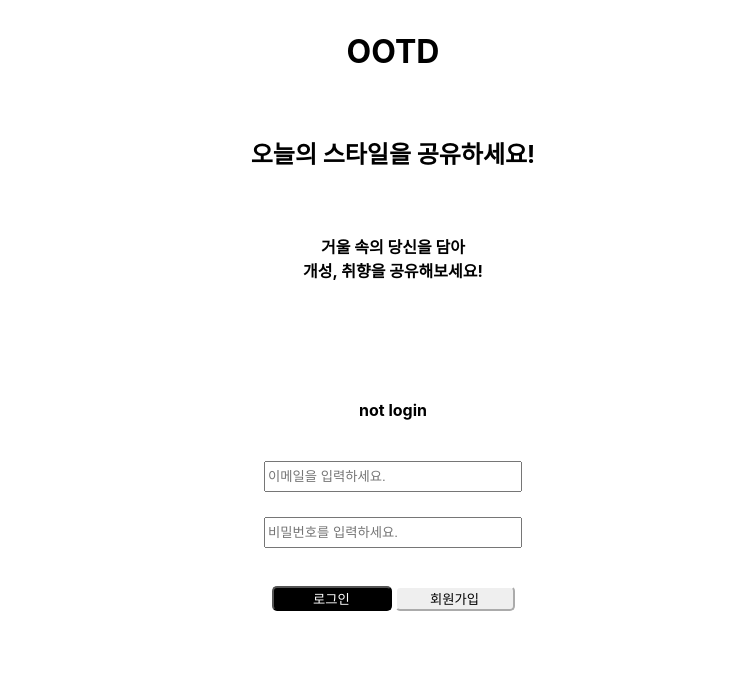
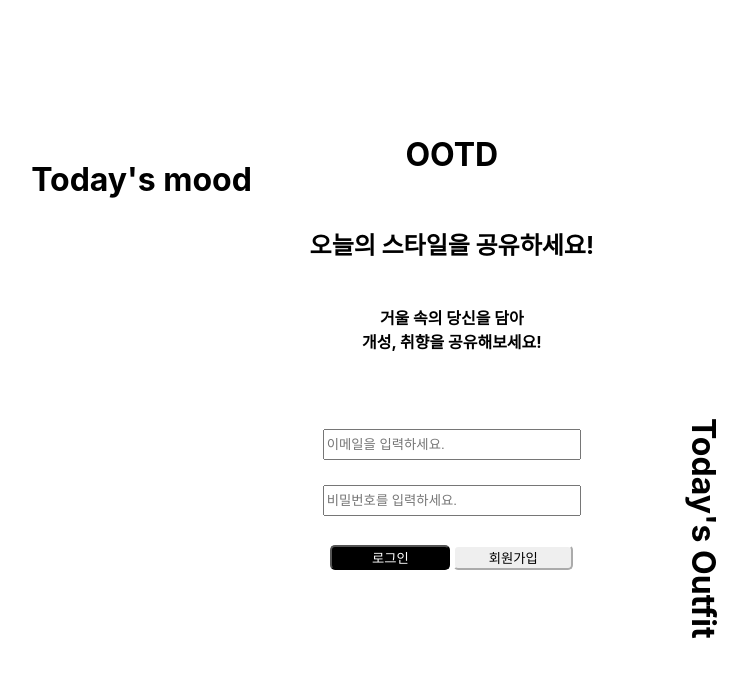
Before and after one commit to osj1405/OOTD, a React (Create React App) app in the folder client/: page / in a window 1280 px wide. Shown: the top 678 px of the page, without its empty margins (247-995 px from the left). Built offline with nearby package versions, Linux system fonts and the light colour scheme; no server answers.

Commit message:
fix carousel

```diff
--- a/client/src/App.module.css
+++ b/client/src/App.module.css
@@ -1,5 +1,18 @@
 .App {
+  display: flex;
   text-align: center;
+  justify-content: center;
+  width: 100vw;
+  height: 100vh;
+  max-width: 100vw;
+  max-height: 100vh;
+}
+
+.container {
+  display: flex;
+  flex-direction: column;
+  justify-content: center;
+  padding-bottom: 10%;
 }
 
 .App-logo {
@@ -52,13 +65,38 @@
   margin-top: 5%;
 }
 
+.formContainer{
+  display: flex;
+  flex-direction: row;
+  justify-content: space-between;
+  align-items: center;
+}
+
+.slogan {
+  writing-mode: sideways-lr;
+  font-size: xx-large;
+  padding-bottom: 30%;
+  padding-top: 10%;
+  align-self: flex-start;
+}
+
+.slogan2 {
+  writing-mode: vertical-rl;
+  font-size: xx-large;
+  padding-top: 30%;
+  padding-bottom: 10%;
+}
+
 .loginForm{
   display: flex;
   flex-direction: column;
+  align-self: flex-start;
   align-items: center;
   gap: 25px;
-  margin-top: 8%;
+  margin-top: 15%;
+  width: 400px;
 }
+
 
 .buttonForm{
   display: flex;
--- a/client/src/App.tsx
+++ b/client/src/App.tsx
@@ -87,11 +87,14 @@ function App() {
   }
   return (
     <div className={styles.App}>
+      <p className={styles.slogan}>Today's mood</p>
+      <div className={styles.container}>
         <p className={styles.title}>OOTD</p>
         <p className={styles.discription1}>오늘의 스타일을 공유하세요!</p>
         <p className={styles.discription2}>거울 속의 당신을 담아<br />개성, 취향을 공유해보세요!</p>
+        <div className={styles.formContainer}>
           <form className={styles.loginForm} onSubmit={handleLogin}>
-        {session ? <p>looged in</p> : <p>not login</p>}
+            {/* {session ? <p>looged in</p> : <p>not login</p>} */}
             <input
               type="email"
               className={styles.inputField}
@@ -119,8 +122,9 @@ function App() {
                 }}>회원가입</button>
             </div>
           </form>
-      <ul>
-      </ul>
+        </div>
+       </div>
+     <p className={styles.slogan2}>Today's Outfit</p>
     </div>
   );
 }
--- a/client/src/component/WriteModal.module.css
+++ b/client/src/component/WriteModal.module.css
@@ -26,21 +26,24 @@
     justify-self: flex-start;
 }
 
-.imagesContainer {
+.carouselContainer {
     display: flex;
-    flex-direction: row;
+    margin-top: 5%;
 }
 
-.carouselContainer {
-    /* display: flex; */
+.imagesContainer {
+    position: relative;
+    display: flex;
+    justify-content: center;
     width: 600px;
     height: 400px;
-    margin-top: 20px;
-    padding: 0 20px;
-    }
+    overflow: hidden;
+    gap: 5px;
+}
 
 .carouselButton {
     border-width: 0px;
+    height: 400px;
     font-size: x-large;
     color: #353535;
     background-color: #f5f5f5;
@@ -48,7 +51,7 @@
 }
 
 .image {
-    position: relative;
+    position: absolute;
     width: 300px;
     height: 400px;
     border-radius: 10px;
@@ -61,30 +64,31 @@
 
 
 .current {
-    position: absolute;
-    /* bottom: 2%; */
     z-index: 3;
     opacity: 1;
 }
 
 .prev {
-    position: relative;
-    z-index: 2;
+    z-index: 1;
     opacity: 0.6;
-    /* right: 3%;  */
+    transform: translateX(-50%) scale(0.9);
 }
 
 .next {
-    position: relative;
     z-index: 2;
     opacity: 0.6;
-    left: 3%;
+    transform: translateX(50%) scale(0.9); /* 오른쪽에 위치 */
 }
 
-.imageArrayContainer {
-    display: flex;
-    flex-direction: row;
-    gap: 3px;
+.elseImage {
+    display: none;
+}
+
+.preview {
+    position: relative;
+    top: 40%;
+    font-size: large;
+    font-weight: bold;
 }
 
 .fileButton {
@@ -115,6 +119,7 @@
     align-items: center;
     gap: 3%;
 }
+
 .cancelButton {
     margin-top: 5%;
     width: 200px;
@@ -134,15 +139,3 @@
     background-color: #4863e8;
     border-radius: 10px;
 }
-
-.emptyImage {
-    padding: 250px 200px;
-    background-color: #d0d0d0;
-    border-radius: 10px;
-    width: 300px;
-    height: 400px;
-    padding: 0px;
-    object-fit: cover;
-    justify-self: center;
-    overflow: hidden;
-}
--- a/client/src/component/WriteModal.tsx
+++ b/client/src/component/WriteModal.tsx
@@ -1,8 +1,5 @@
 import styles from "./WriteModal.module.css"
 import { useState, useRef, useEffect } from "react";
-import feed_image from '../assets/feed_image.jpg'
-import feed_image2 from '../assets/feed_image2.jpg'
-import feed_image3 from '../assets/profile_image.jpg'
 import { useSelector } from "react-redux";
 import { RootState } from "../store/rootStore";
 import { supabase } from "../App";
@@ -22,7 +19,6 @@ export default function WriteModal({
     const [content, setContent] = useState<string>("")
 
     // eslint-disable-next-line no-unused-vars
-    const imagesExample = [feed_image, feed_image2, feed_image3]
     const todayDate = new Date();
     const day = ["일", "월", "화", "수", "목", "금", "토"];
     const todayDay = day[todayDate.getDay()]
@@ -50,6 +46,7 @@ export default function WriteModal({
         const fileList = e.target.files
 
         if(fileList){
+            setCurrentIndex(0)
             const fileArray = Array.from(fileList)
 
             if(fileArray.length === 0){
@@ -177,7 +174,7 @@ export default function WriteModal({
         }
         setUploadImageFilePath([])
         setImagePreviewUrl([])
-
+        setCurrentIndex(0)
         onClose()
     }
 
@@ -188,46 +185,39 @@ export default function WriteModal({
                     <p className={styles.functionName}>Posting</p>
                     <p>오늘의 스타일을 업로드하세요!</p>
                     <p>{todayDate.getMonth()+1}월 {todayDate.getDate()}일 {todayDay}요일</p>
-                    <div className={styles.imagesContainer}>
+                    <div className={styles.carouselContainer}>
                         <button
                             className={styles.carouselButton}
-                            onClick={()=>goPrev(imagePreviewUrl.length > 0 ? imagePreviewUrl : imagesExample)}>&lt;</button>
-                        <div className={styles.carouselContainer}>
+                            onClick={()=>goPrev(imagePreviewUrl)}>&lt;</button>
+                        <div className={styles.imagesContainer}>
                             {imagePreviewUrl.length > 0
                                 ? imagePreviewUrl.map((img, index)=>{
-                                    const isCurrent = index === currentIndex;
+                                    console.log(`image ${index}`)
+                                    const styleList = [`${styles.image}`]
+                                    if(index === currentIndex){
+                                        styleList.push(`${styles.current}`)
+                                    } else if(index === (currentIndex + 1) % imagePreviewUrl.length){
+                                        styleList.push(`${styles.next}`)
+                                    } else if(index === (currentIndex - 1 + imagePreviewUrl.length) % imagePreviewUrl.length){
+                                        styleList.push(`${styles.prev}`)
+                                    } else {
+                                        styleList.push(`${styles.elseImage}`)
+                                    }
 
-                                    const isPrev = index === (currentIndex - 1 + imagePreviewUrl.length) % imagePreviewUrl.length;
-                                    const isNext = index === (currentIndex + 1) % imagePreviewUrl.length;
-
-                                    const styleList = [`${styles.image}`]
-                                    if(isCurrent) styleList.push(`${styles.current}`);
-                                    else if(!isCurrent && !isNext && isPrev) styleList.push(`${styles.prev}`);
-                                    else if(!isCurrent && isNext) styleList.push(`${styles.next}`);
-
-                                    return <img key={index}src={img} alt="이미지 미리보기" className={styleList.join(' ')}/>
+                                    return <img key={index} src={img} alt="이미지 미리보기" className={styleList.join(' ')}/>
                                 }) :
-                                <div>
-                                    <div className={`${styles.image} ${styles.current}`}></div>
+                                <>
+                                    <div className={`${styles.image} ${styles.current}`}>
+                                        <p className={styles.preview}>오늘의 스타일 샷</p>
+                                    </div>
+                                    <div className={`${styles.image} ${styles.next}`}></div>
                                     <div className={`${styles.image} ${styles.prev}`}></div>
-                                    <div className={`${styles.image} ${styles.next}`}></div>
-                                </div>
-                                // : imagesExample.map((img, index) => {
-                                // const isCurrent = index === currentIndex;
-                                // const isPrev = index === (currentIndex - 1 + imagesExample.length) % imagesExample.length;
-                                // const isNext = index === (currentIndex + 1) % imagesExample.length;
-
-                                // const styleList = [`${styles.image}`]
-                                // if(isCurrent) styleList.push(`${styles.current}`);
-                                // else if(isPrev) styleList.push(`${styles.prev}`);
-                                // else if(isNext) styleList.push(`${styles.next}`);
-
-                                // return <img key={index} src={img} className={styleList.join(' ')} alt="임의의 이미지"/>
-                            }
+                                </>
+                                }
                         </div>
                         <button
                             className={styles.carouselButton}
-                            onClick={()=>goNext(imagePreviewUrl.length > 0 ? imagePreviewUrl : imagesExample)}>&gt;</button>
+                            onClick={()=>goNext(imagePreviewUrl)}>&gt;</button>
                     </div>
                     <form>
                         <div className={styles.upload}>
```
Lines whose indentation alone changed are shown as unchanged.
